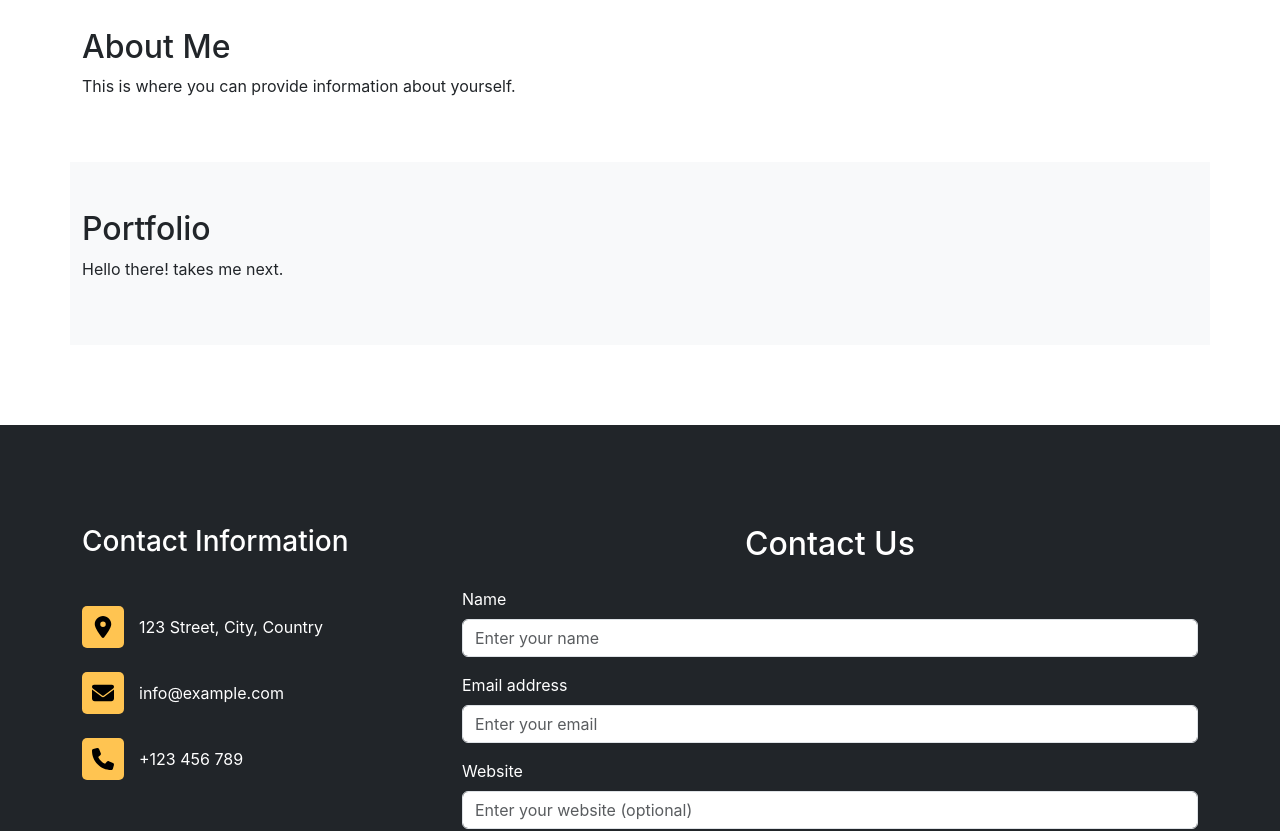
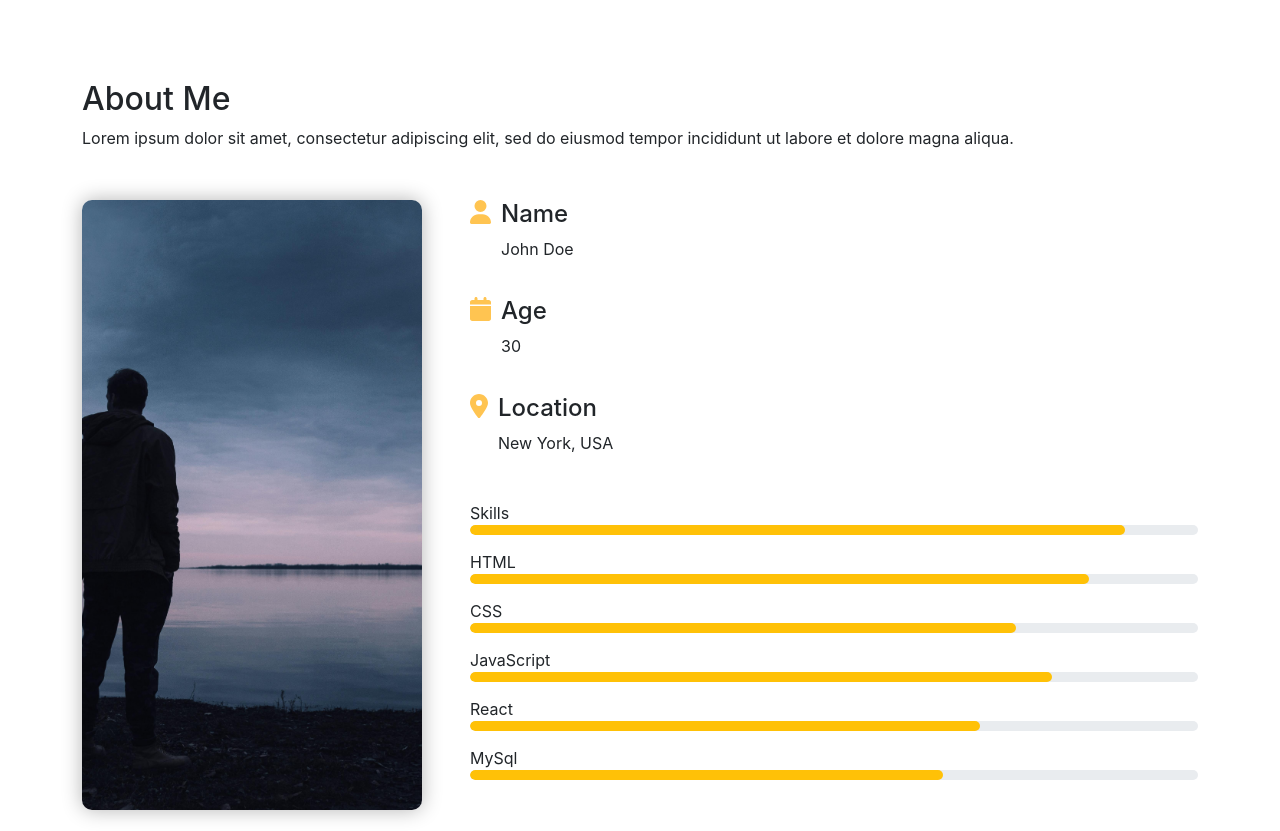
Before and after one commit to bakopf/react-portfolio-example, a React (Create React App) app: page / in a window 1280 px wide. Shown: the part 820-1651 px from the top of the page. Built offline with nearby package versions, Linux system fonts and the light colour scheme.

Commit message:
added about example content and styling

```diff
--- /dev/null
+++ b/src/assets/css/About.css
@@ -0,0 +1,59 @@
+/* About.css */
+
+.about {
+    margin: 100px 0;
+}
+
+.section-title {
+    margin-bottom: 50px;
+}
+
+.about-details {
+    margin-bottom: 30px;
+}
+
+.about-item {
+    display: flex;
+    align-items: top;
+    margin-bottom: 20px;
+}
+
+.about-item .icon {
+    color: #ffc451;
+    font-size: 24px;
+    margin-right: 10px;
+    }
+
+.about-item .text-white {
+    color: #ffffff;
+}
+
+.skill-bars {
+    margin-bottom: 30px;
+}
+
+.progress-wrapper {
+    margin-bottom: 15px;
+}
+
+.progress {
+    height: 10px;
+}
+
+.progress-bar {
+    border-radius: 5px;
+}
+
+.progress-wrapper .text-white {
+    display: inline-block;
+    margin-left: 10px;
+}
+
+.about-image {
+    background-image: url('../profile.jpg');
+    background-size: cover;
+    background-position: center;
+    min-height: 100%;
+    border-radius: 10px;
+    box-shadow: 0 0 20px rgba(0, 0, 0, 0.3);
+}
--- a/src/components/About.js
+++ b/src/components/About.js
@@ -1,11 +1,88 @@
 import React from 'react';
+import { Container, Row, Col } from 'react-bootstrap';
+import { FontAwesomeIcon } from '@fortawesome/react-fontawesome';
+import { faUser, faMapMarkerAlt, faCalendar } from '@fortawesome/free-solid-svg-icons';
 
 function About() {
   return (
-    <div id="about" className="container py-5">
-      <h2>About Me</h2>
-      <p>This is where you can provide information about yourself.</p>
-    </div>
+    <section id="about" className="about">
+      <Container>
+        <div className="section-title">
+          <h2>About Me</h2>
+          <p>Lorem ipsum dolor sit amet, consectetur adipiscing elit, sed do eiusmod tempor incididunt ut labore et dolore magna aliqua.</p>
+        </div>
+        <Row className="gx-5">
+          <Col lg={4}>
+            <div className="about-image"></div>
+          </Col>
+          <Col lg={8}>
+            <div className="about-details">
+              <div className="about-item">
+                <FontAwesomeIcon icon={faUser} className="icon" />
+                <div className="about-text">
+                  <h4>Name</h4>
+                  <p>John Doe</p>
+                </div>
+              </div>
+              <div className="about-item">
+                <FontAwesomeIcon icon={faCalendar} className="icon" />
+                <div className="about-text">
+                  <h4>Age</h4>
+                  <p>30</p>
+                </div>
+              </div>
+              <div className="about-item">
+                <FontAwesomeIcon icon={faMapMarkerAlt} className="icon" />
+                <div className="about-text">
+                  <h4>Location</h4>
+                  <p>New York, USA</p>
+                </div>
+              </div>
+            </div>
+            <div className="skill-bars">
+
+              <div className="progress-wrapper">
+                <span>Skills</span>
+                <div className="progress">
+                  <div className="progress-bar bg-warning" role="progressbar" style={{ width: '90%' }} aria-valuenow="90" aria-valuemin="0" aria-valuemax="100"></div>
+                </div>
+              </div>
+              <div className="progress-wrapper">
+                <span>HTML</span>
+                <div className="progress">
+                  <div className="progress-bar bg-warning" role="progressbar" style={{ width: '85%' }} aria-valuenow="85" aria-valuemin="0" aria-valuemax="100"></div>
+                </div>
+              </div>
+              <div className="progress-wrapper">
+                <span>CSS</span>
+                <div className="progress">
+                  <div className="progress-bar bg-warning" role="progressbar" style={{ width: '75%' }} aria-valuenow="75" aria-valuemin="0" aria-valuemax="100"></div>
+                </div>
+              </div>
+              <div className="progress-wrapper">
+                <span>JavaScript</span>
+                <div className="progress">
+                  <div className="progress-bar bg-warning" role="progressbar" style={{ width: '80%' }} aria-valuenow="80" aria-valuemin="0" aria-valuemax="100"></div>
+                </div>
+
+              </div>
+              <div className="progress-wrapper">
+                <span>React</span>
+                <div className="progress">
+                  <div className="progress-bar bg-warning" role="progressbar" style={{ width: '70%' }} aria-valuenow="70" aria-valuemin="0" aria-valuemax="100"></div>
+                </div>
+              </div>
+              <div className="progress-wrapper">
+                <span>MySql</span>
+                <div className="progress">
+                  <div className="progress-bar bg-warning" role="progressbar" style={{ width: '65%' }} aria-valuenow="65" aria-valuemin="0" aria-valuemax="100"></div>
+                </div>
+              </div>
+            </div>
+          </Col>
+        </Row>
+      </Container>
+    </section>
   );
 }
 
--- a/src/index.js
+++ b/src/index.js
@@ -11,6 +11,7 @@ import './index.css';
 import './assets/css/Navigation.css';
 import './assets/css/Welcome.css';
 import './assets/css/Contact.css';
+import './assets/css/About.css';
 
 
 
```
Also changed, not shown: src/assets/profile.jpg (added).
